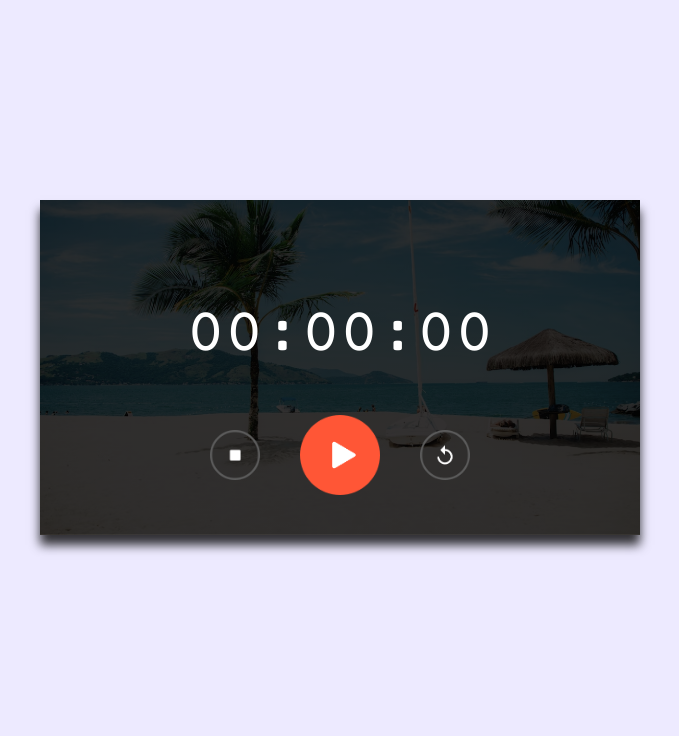
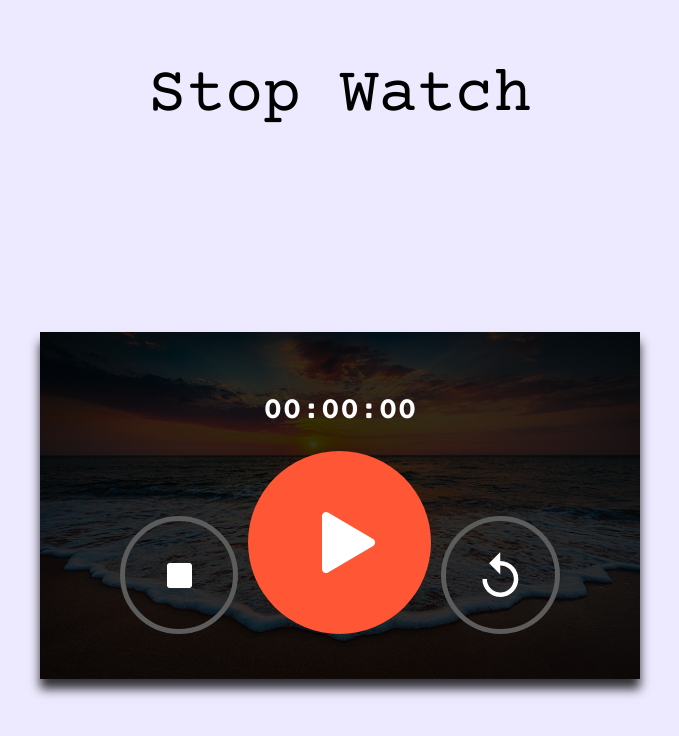
Before and after one commit to mamun-prodhan/stop-watch, a plain HTML site: page index.html in a window 1280 px wide. Shown: the whole page, without its empty margins (300-979 px from the left). Drawn offline with nearby package versions, Linux system fonts and the light colour scheme.

Commit message:
sass implemented

```diff
--- a/index.html
+++ b/index.html
@@ -5,57 +5,21 @@
     <meta name="viewport" content="width=device-width, initial-scale=1.0">
     <title>Stop Watch</title>
     <link rel="stylesheet" href="style.css">
-
 </head>
 <body>
-    <div class="stopwatch">
+    <header>
+        <h1>Stop Watch</h1>
+    </header>
+    <main>
+        <div class="stopwatch">
         <h1 id="displayTime">00:00:00</h1>
-        <div class="buttons">
-            <img onclick="watchStop()" src="images/stop.png" alt="">
-            <img onclick="watchStart()" src="images/start.png" alt="">
-            <img onclick="watchReset()" src="images/reset.png" alt="">
+            <div class="buttons">
+                <img onclick="watchStop()" src="images/stop.png" alt="Stop">
+                <img onclick="watchStart()" src="images/start.png" alt="Start">
+                <img onclick="watchReset()" src="images/reset.png" alt="Reset">
+            </div>
         </div>
-    </div>
-    <script>
-        let [seconds, minutes, hours] = [0,0,0];
-        let displayTime = document.getElementById("displayTime");
-        let timer = null;
-
-        function stopWatch(){
-            seconds++;
-            if(seconds == 60){
-                seconds = 0;
-                minutes++;
-                if(minutes == 60){
-                    minutes = 0;
-                    hours++;
-                }
-            }
-
-            let h = hours < 10 ? "0" + hours : hours;
-            let m = minutes < 10 ? "0" + minutes : minutes;
-            let s = seconds < 10 ? "0" + seconds : seconds;
-
-            displayTime.innerHTML = h +":"+ m +":"+ s;
-        }
-
-        function watchStart(){
-            if(timer != null){
-                clearInterval(timer);
-            }
-            timer = setInterval(stopWatch, 1000);
-        }
-
-        function watchStop(){
-            clearInterval(timer);
-        }
-
-        function watchReset(){
-            clearInterval(timer);
-            [seconds, minutes, hours] = [0,0,0];
-            displayTime.innerHTML = "00:00:00";
-        }
-
-    </script>
+    </main>
+    <script src="./js/app.js"></script>
 </body>
 </html>
--- /dev/null
+++ b/js/app.js
@@ -0,0 +1,39 @@
+
+let [seconds, minutes, hours] = [0,0,0];
+let displayTime = document.getElementById("displayTime");
+let timer = null;
+
+function stopWatch(){
+    seconds++;
+    if(seconds == 60){
+        seconds = 0;
+        minutes++;
+        if(minutes == 60){
+            minutes = 0;
+            hours++;
+        }
+    }
+
+    let h = hours < 10 ? "0" + hours : hours;
+    let m = minutes < 10 ? "0" + minutes : minutes;
+    let s = seconds < 10 ? "0" + seconds : seconds;
+
+    displayTime.innerHTML = h +":"+ m +":"+ s;
+}
+
+function watchStart(){
+    if(timer != null){
+        clearInterval(timer);
+    }
+    timer = setInterval(stopWatch, 1000);
+}
+
+function watchStop(){
+    clearInterval(timer);
+}
+
+function watchReset(){
+    clearInterval(timer);
+    [seconds, minutes, hours] = [0,0,0];
+    displayTime.innerHTML = "00:00:00";
+}
--- /dev/null
+++ b/style.scss
@@ -0,0 +1,47 @@
+@import url('https://fonts.googleapis.com/css2?family=Courier+Prime:ital,wght@0,400;0,700;1,400;1,700&display=swap');
+
+body {
+    background: #edeaff;
+    font-family: "Courier Prime", monospace;
+
+    header {
+        text-align: center;
+        margin-top: 60px;
+
+        h1 {
+            font-size: 64px;
+            font-weight: 300;
+        }
+    }
+
+    main {
+        .stopwatch {
+            width: 90%;
+            max-width: 600px;
+            background-image: linear-gradient(rgba(0, 0, 0, 0.8), rgba(0, 0, 0, 0.8)), url(images/background.jpg);
+            background-size: cover;
+            background-position: center;
+            text-align: center;
+            padding: 40px 0;
+            color: #fff;
+            margin: 200px auto 0;
+            box-shadow: 0 10px 10px rgba(0, 0, 0, 0.8);j
+
+            .buttons {
+                display: flex;
+                align-items: center;
+                justify-content: center;
+
+                img {
+                    width: 50px;
+                    margin: 0 20px;
+                    cursor: pointer;
+
+                    &:nth-child(2) {
+                        width: 80px;
+                    }
+                }
+            }
+        }
+    }
+}
```
Also changed, not shown: images/background.jpg (added), images/background.png (deleted), style.css, 1 other file.
